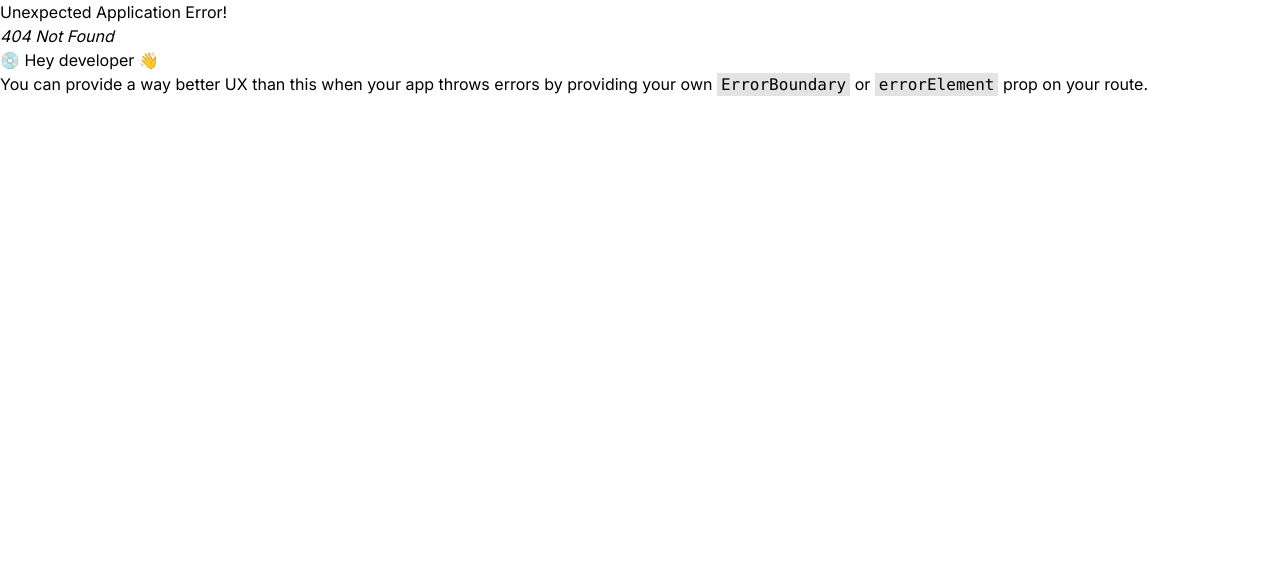
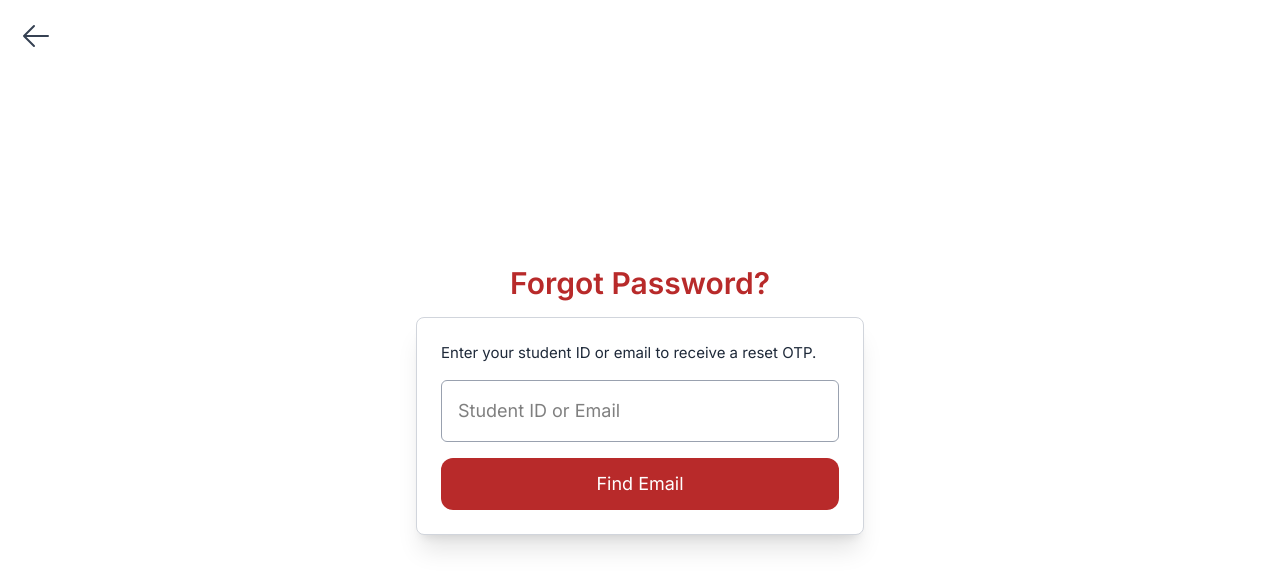
Before and after one commit to rodrigomarcelo643/SOM, a React (Vite) app: page /forgotpassword in a window 1280 px wide. Before the commit this address had no page. Shown: the top 588 px of the page. Built offline with nearby package versions, Linux system fonts and the light colour scheme.

Commit message:
Added Forgot Password style

```diff
--- a/src/Student/components/Login.jsx
+++ b/src/Student/components/Login.jsx
@@ -13,6 +13,9 @@ const Login = () => {
 
   function OtpVerify() {
     navigate("/OTP");
+  }
+  function forgotPassword() {
+    navigate("/forgotpassword");
   }
   // Handle form submission
   const handleSubmit = (e) => {
@@ -136,7 +139,10 @@ const Login = () => {
                   className="w-full p-3 mb-1 text-sm border border-gray-300 rounded-md"
                   required
                 />
-                <p className="text-[13px] text-end mt-2 underline text-[#6D1212]">
+                <p
+                  onClick={forgotPassword}
+                  className="text-[13px] text-end mt-2 cursor-pointer underline text-[#6D1212]"
+                >
                   Forgot Password
                 </p>
               </div>
--- /dev/null
+++ b/src/Student/components/StudentForgotPassword.jsx
@@ -0,0 +1,127 @@
+import React, { useState } from "react";
+import { useNavigate } from "react-router-dom";
+import { ArrowLeftIcon } from "@heroicons/react/24/outline";
+import verified from "../../assets/verified.png";
+function StudentForgotPassword() {
+  const navigate = useNavigate();
+  const [emailOrId, setEmailOrId] = useState("");
+  const [otp, setOtp] = useState(["", "", "", "", ""]);
+  const [isOtpSent, setIsOtpSent] = useState(false);
+  const [isOtpVerified, setIsOtpVerified] = useState(false);
+  const [error, setError] = useState("");
+
+  const handleEmailOrIdChange = (e) => {
+    setEmailOrId(e.target.value);
+  };
+
+  const handleOtpChange = (e, index) => {
+    let newOtp = [...otp];
+    newOtp[index] = e.target.value;
+    setOtp(newOtp);
+  };
+
+  const handleOtpSubmit = () => {
+    if (otp.join("") === "12345") {
+      setIsOtpVerified(true);
+      setError("");
+    } else {
+      setError("Incorrect OTP. Please try again.");
+    }
+  };
+
+  return (
+    <div
+      className="flex flex-col items-center px-2 justify-center min-h-screen bg-white py-10"
+      style={{ fontFamily: "Inter" }}
+    >
+      {/* Back Icon */}
+      <div
+        onClick={() => navigate("/")}
+        className="absolute top-5 left-5 cursor-pointer"
+      >
+        <ArrowLeftIcon className="h-8 w-8 text-gray-700" />
+      </div>
+
+      {/* Title */}
+      <h2 className="text-3xl font-bold text-[#B82A2A] mb-4">
+        Forgot Password?
+      </h2>
+
+      {!isOtpSent ? (
+        <div className="w-full max-w-md p-6 bg-white rounded-lg shadow-xl border border-gray-300">
+          <p className="text-[15px] text-gray-800 mb-4">
+            Enter your student ID or email to receive a reset OTP.
+          </p>
+          <input
+            type="text"
+            value={emailOrId}
+            onChange={handleEmailOrIdChange}
+            placeholder="Student ID or Email"
+            className="w-full p-4 mb-4 border border-gray-400  rounded-md text-lg focus:outline-none focus:ring-2 focus:ring-gray-200 focus:border-gray-300 transition"
+          />
+          <button
+            onClick={() => setIsOtpSent(true)}
+            className="w-full py-3 bg-[#B82A2A] text-white rounded-[12px] text-lg hover:bg-[#A32A2A] transition"
+          >
+            Find Email
+          </button>
+        </div>
+      ) : !isOtpVerified ? (
+        <div className="w-full max-w-md p-6 bg-white rounded-lg shadow-xl mt-4 border border-gray-300">
+          <p className="text-[15px] text-gray-800 mb-4">
+            OTP has been sent to{" "}
+            <span className="text-[#B82A2A] underline">
+              rodrigomarcelo643@gmail.com
+            </span>
+          </p>
+          <div className="flex gap-6  justify-center mb-4">
+            {otp.map((digit, index) => (
+              <input
+                key={index}
+                type="text"
+                maxLength="1"
+                value={digit}
+                onChange={(e) => handleOtpChange(e, index)}
+                className="w-12 h-12 text-2xl text-center border-gray-400  rounded-md border focus:outline-none focus:ring-2 focus:ring-gray-200 focus:border-gray-300  transition"
+              />
+            ))}
+          </div>
+          {error && (
+            <p className="text-red-500 text-sm mb-2 text-center">{error}</p>
+          )}
+          <button
+            onClick={handleOtpSubmit}
+            className="w-full py-3 bg-[#B82A2A] text-white rounded-[12px] text-lg hover:bg-[#A32A2A] transition"
+          >
+            Verify OTP
+          </button>
+        </div>
+      ) : (
+        <div className="w-full max-w-md p-6 bg-green-100 border border-green-300 rounded-lg shadow-xl mt-4">
+          <div className="flex flex-col items-center">
+            <p className="text-xl text-green-800 flex items-center text-center font-semibold">
+              <img src={verified} className="w-10 h-10 mr-2" alt="Verified" />
+              <span className="mt-4">
+                Password reset instructions have been sent to your email.
+              </span>
+            </p>
+            <p className="text-sm text-green-700 text-center mt-2">
+              Check your inbox and follow the instructions to reset your
+              password.
+            </p>
+
+            {/* Back to Login Button */}
+            <a
+              href="/"
+              className="mt-4 px-6 py-3 bg-[#B82A2A] text-white text-sm font-medium rounded-lg shadow-md hover:bg-[#dd8989] transition"
+            >
+              Back to Login
+            </a>
+          </div>
+        </div>
+      )}
+    </div>
+  );
+}
+
+export default StudentForgotPassword;
--- a/src/router/router.jsx
+++ b/src/router/router.jsx
@@ -3,6 +3,8 @@ import { createBrowserRouter, RouterProvider } from "react-router-dom";
 import Login from "../Student/components/Login";
 import StudentOtp from "../Student/components/StudentOtp";
 import Dashboard from "../Student/components/Dashboard";
+import StudentForgotPassword from "../Student/components/StudentForgotPassword";
+
 const router = createBrowserRouter([
   {
     path: "/",
@@ -16,6 +18,10 @@ const router = createBrowserRouter([
     path: "/student",
     element: <Dashboard />,
   },
+  {
+    path: "/forgotpassword", // Removed extra space here
+    element: <StudentForgotPassword />,
+  },
 ]);
 
 export default router;
```
